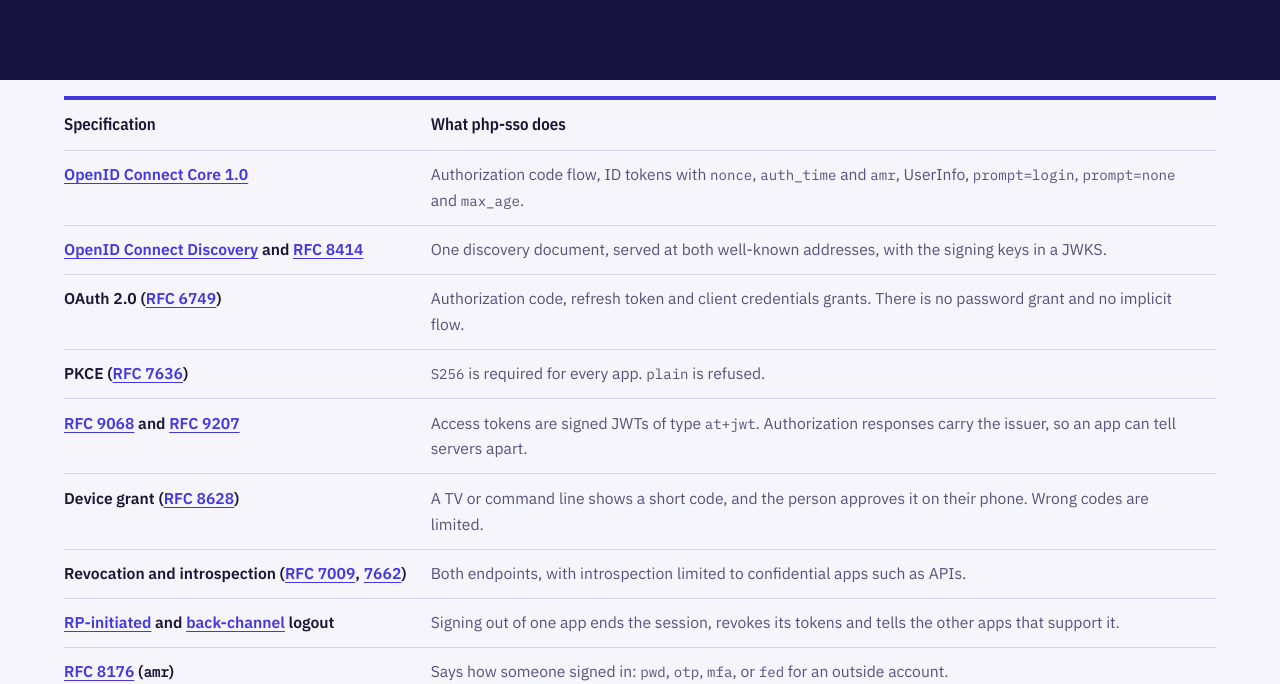
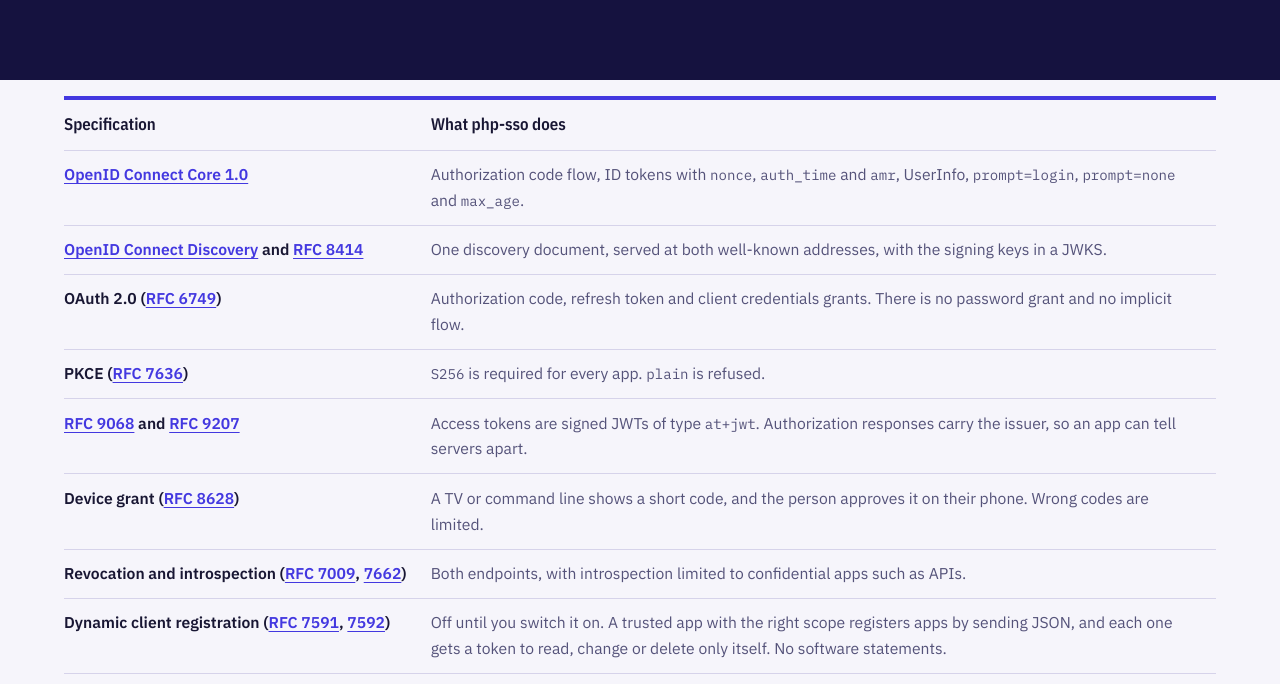
Before and after one commit to php-sso/php-sso.github.io, a plain HTML site: page standards/index.html in a window 1280 px wide. Shown: the part 263-947 px from the top of the page. Drawn offline with Linux system fonts and the light colour scheme.

Commit message:
Mention dynamic client registration

```diff
--- a/standards/index.html
+++ b/standards/index.html
@@ -60,6 +60,7 @@
             <tr><td><a href="https://www.rfc-editor.org/rfc/rfc9068">RFC 9068</a> and <a href="https://www.rfc-editor.org/rfc/rfc9207">RFC 9207</a></td><td>Access tokens are signed JWTs of type <code>at+jwt</code>. Authorization responses carry the issuer, so an app can tell servers apart.</td></tr>
             <tr><td>Device grant (<a href="https://www.rfc-editor.org/rfc/rfc8628">RFC 8628</a>)</td><td>A TV or command line shows a short code, and the person approves it on their phone. Wrong codes are limited.</td></tr>
             <tr><td>Revocation and introspection (<a href="https://www.rfc-editor.org/rfc/rfc7009">RFC 7009</a>, <a href="https://www.rfc-editor.org/rfc/rfc7662">7662</a>)</td><td>Both endpoints, with introspection limited to confidential apps such as APIs.</td></tr>
+            <tr><td>Dynamic client registration (<a href="https://www.rfc-editor.org/rfc/rfc7591">RFC 7591</a>, <a href="https://www.rfc-editor.org/rfc/rfc7592">7592</a>)</td><td>Off until you switch it on. A trusted app with the right scope registers apps by sending JSON, and each one gets a token to read, change or delete only itself. No software statements.</td></tr>
             <tr><td><a href="https://openid.net/specs/openid-connect-rpinitiated-1_0.html">RP-initiated</a> and <a href="https://openid.net/specs/openid-connect-backchannel-1_0.html">back-channel</a> logout</td><td>Signing out of one app ends the session, revokes its tokens and tells the other apps that support it.</td></tr>
             <tr><td><a href="https://www.rfc-editor.org/rfc/rfc8176">RFC 8176</a> (<code>amr</code>)</td><td>Says how someone signed in: <code>pwd</code>, <code>otp</code>, <code>mfa</code>, or <code>fed</code> for an outside account.</td></tr>
             <tr><td>TOTP (<a href="https://www.rfc-editor.org/rfc/rfc6238">RFC 6238</a>)</td><td>Six-digit codes every 30 seconds from any authenticator app. A code works once.</td></tr>
```
Also changed, not shown: index.html (+1 -0 lines).
